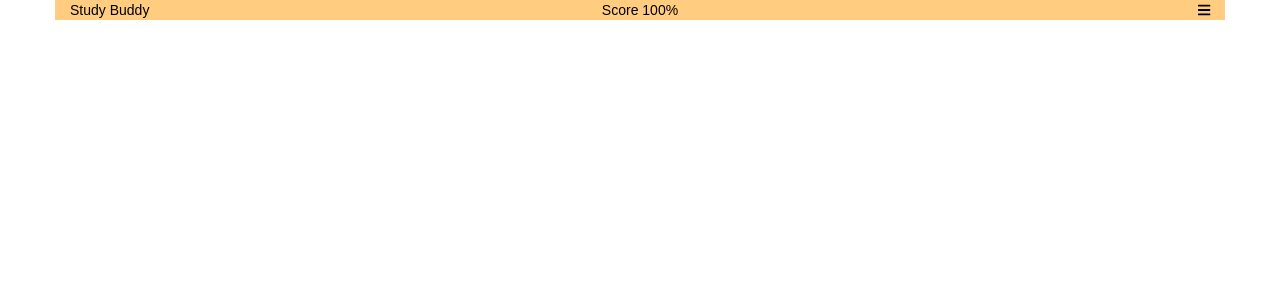
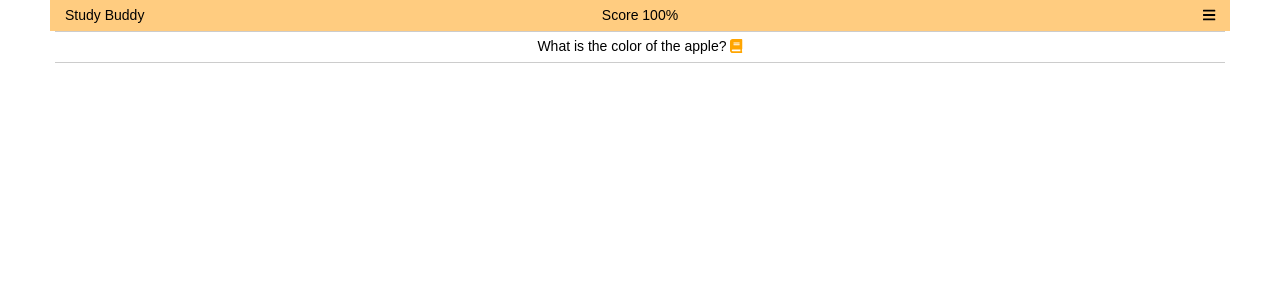
Before and after one commit to jcsmileyjr/Study-Buddy, a React (Create React App) app: page / in a window 1280 px wide. Shown: the top 300 px of the page. Built offline with nearby package versions, Linux system fonts and the light colour scheme.

Commit message:
Create Question Component
- Created a temp. question as a placeholder
- set the icon for the list of hints
- set the background of the app to have criss crossing grey lines like a
index card
- deleted un-neccessary notes/comments

```diff
--- a/src/App.js
+++ b/src/App.js
@@ -1,6 +1,21 @@
 import React, { Component } from 'react';
+import { StyleSheet, css } from 'aphrodite';
 
 import Nav from './Components/Nav.js';
+import Question from './Components/Question.js';
+
+const styles = StyleSheet.create({
+  //create stripe grey lines throughout the app background as long as there is content
+  bodyBackground:{
+	  color: 'black',
+	  backgroundColor: 'white',
+	  backgroundAttachment: 'local',
+	  backgroundImage:' repeating-linear-gradient(#ccc, #ccc 1px, white 1px, white 31px, #ccc 31px)',
+      lineHeight: '31px',
+      padding: '0px 10px 10px 10px'
+  }
+
+});
 
 class App extends Component {
   constructor(props){
@@ -9,8 +24,9 @@ class App extends Component {
   }
   render() {
     return (
-      <div className="container">
+      <div className={`container ${css(styles.bodyBackground)}`}>
 		<Nav score={this.state.score} />
+		<Question />
       </div>
     );
   }
--- a/src/Components/Nav.js
+++ b/src/Components/Nav.js
@@ -1,8 +1,5 @@
 import React from 'react';
 import { StyleSheet, css } from 'aphrodite';
-/*FF9400, E88D0C orange color
-- use `` to combine bootstrap and aphrodite
-*/
 
 const styles = StyleSheet.create({
   navBackground:{
--- /dev/null
+++ b/src/Components/Question.js
@@ -0,0 +1,22 @@
+import React from 'react';
+import { StyleSheet, css } from 'aphrodite';
+
+const styles = StyleSheet.create({
+  listOfAnswers:{
+	  backgroundColor: 'white',
+	  color: 'orange'
+  }
+
+});
+
+function Question(props){
+  return(
+    <div className="text-center">
+	  <div className="col-xs-12 col-sm-12 col-md-12 col-lg-12">
+		What is the color of the apple?   <span><i className= {`fas fa-book ${css(styles.listOfAnswers)}`}></i></span>
+	  </div>
+	</div>
+  );
+}
+
+export default Question;
```
